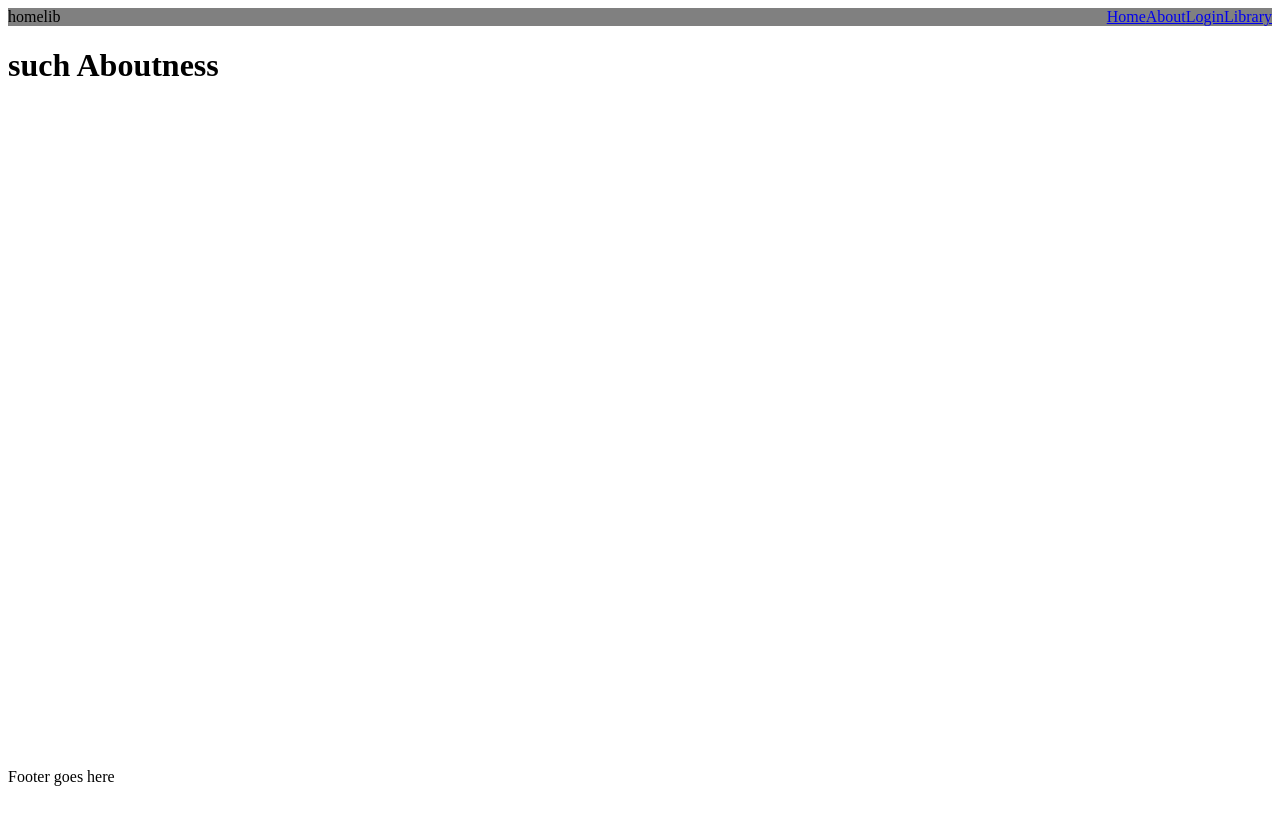
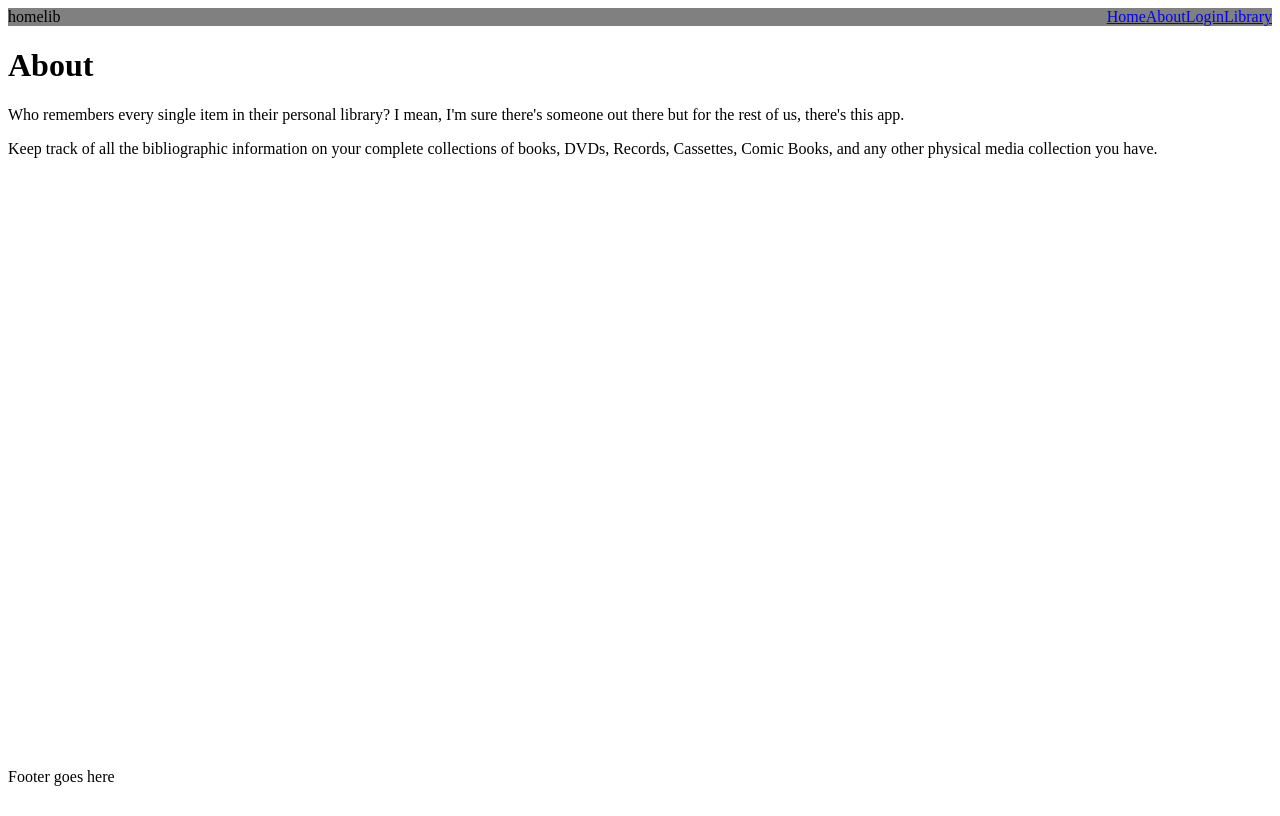
Before and after one commit to mikesamm/homelib, a Vue app: page /about in a window 1280 px wide. Built offline with nearby package versions, Linux system fonts and the light colour scheme.

Commit message:
add placeholder text

```diff
--- a/src/pages/AboutView.vue
+++ b/src/pages/AboutView.vue
@@ -3,7 +3,9 @@
 </script>
 
 <template>
-  <h1>such Aboutness</h1>
+  <h1>About</h1>
+  <p>Who remembers every single item in their personal library? I mean, I'm sure there's someone out there but for the rest of us, there's this app.</p>
+  <p>Keep track of all the bibliographic information on your complete collections of books, DVDs, Records, Cassettes, Comic Books, and any other physical media collection you have.</p>
 </template>
 
 <style scoped>
```
